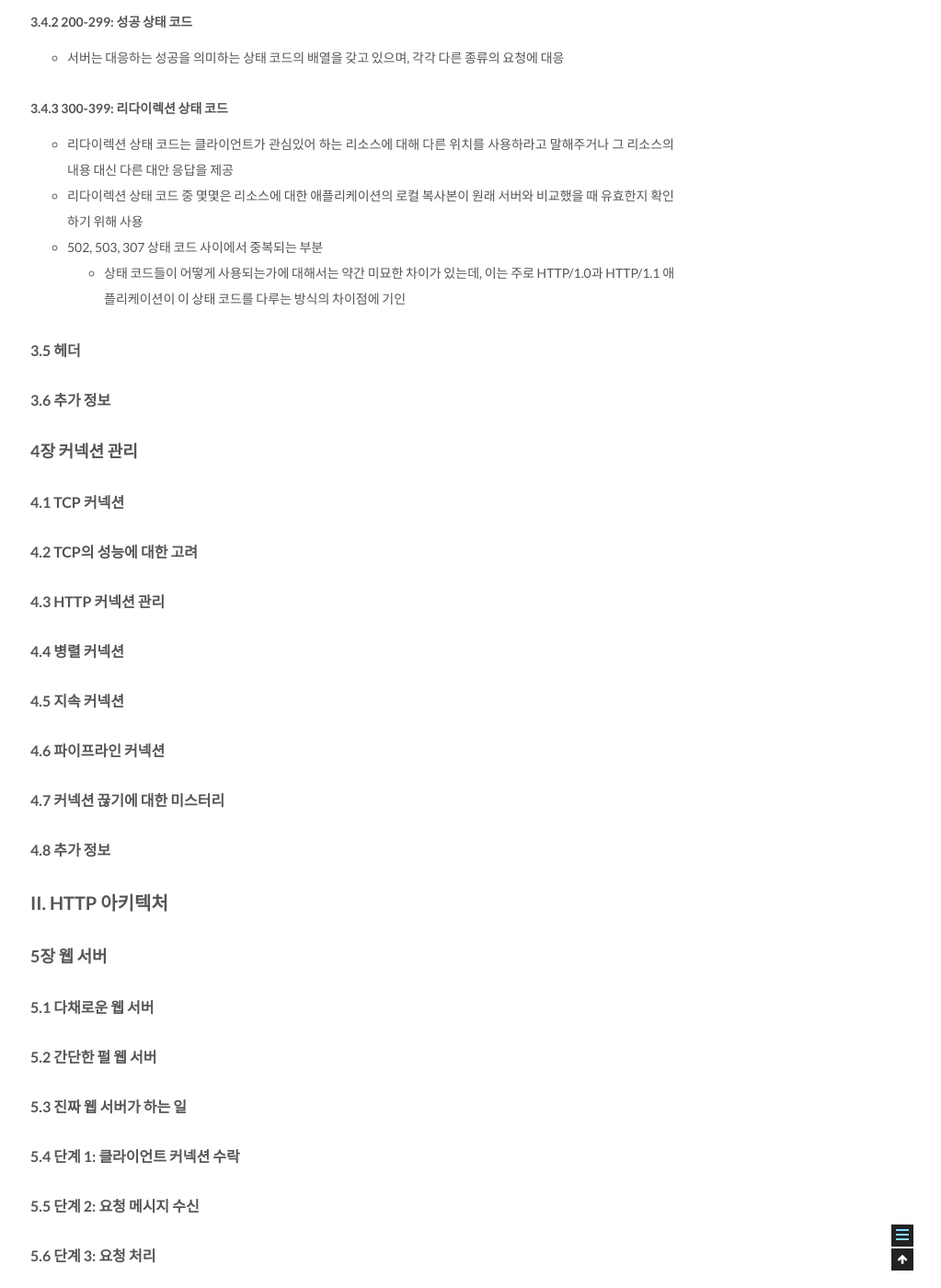
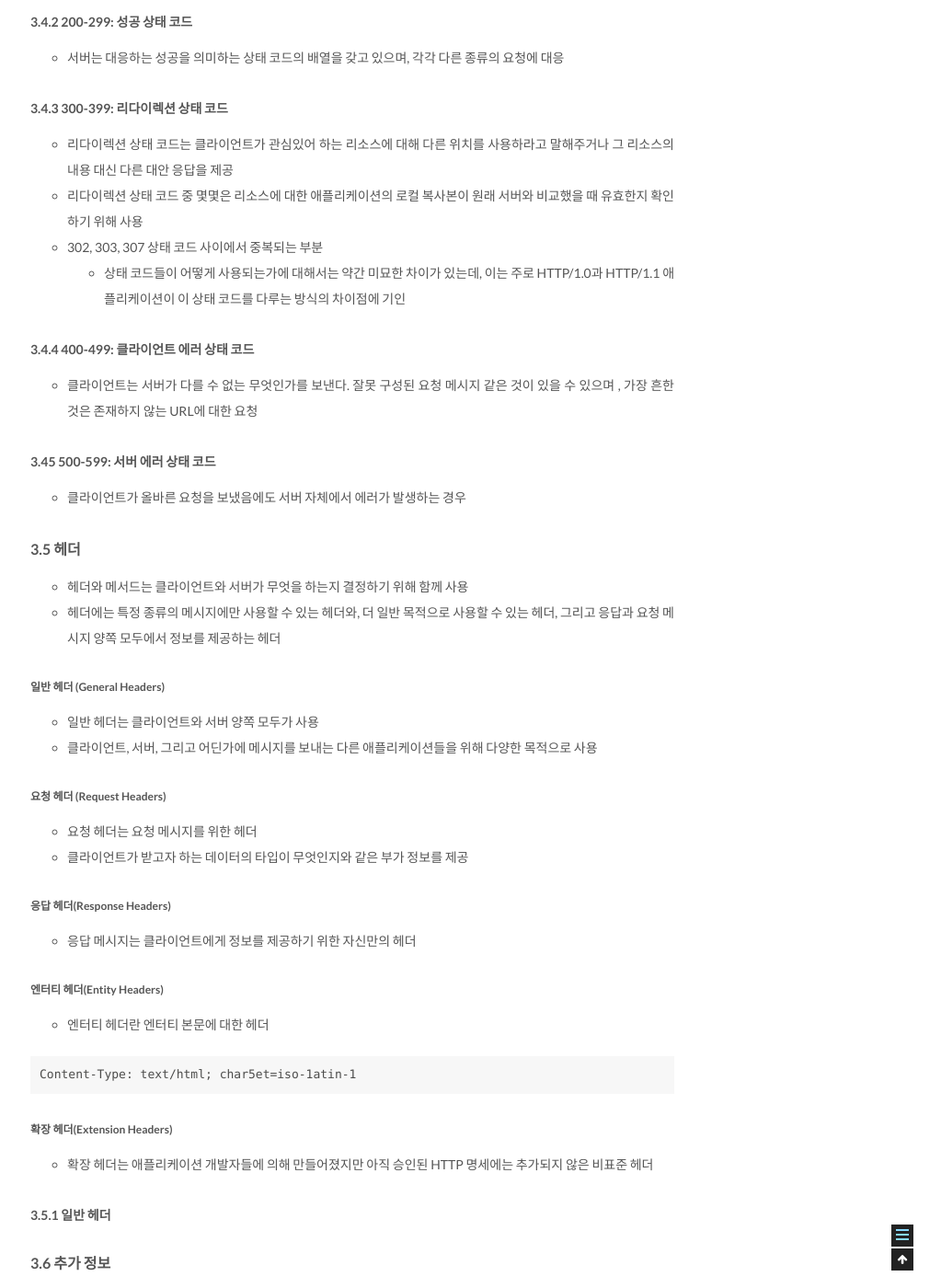
Before and after one commit to csj4032/csj4032.github.io, a Jekyll site: the page built from _posts/2018-01-21-HTTP완벽가이드.md, in a window 1280 px wide and 1400 px high, scrolled down 24680 px. Shown: the whole window at 92% size, without its empty margins (257-1280 px from the left). Built offline with Jekyll 4.4.1, drawn with Linux system fonts in a browser that asks for light colours.

Commit message:
HTTP완벽가이드 포스팅 수정

````diff
--- a/_posts/2018-01-21-HTTP완벽가이드.md
+++ b/_posts/2018-01-21-HTTP완벽가이드.md
@@ -600,10 +600,41 @@ HTTP/<메이저>.<마이너>
 ##### 3.4.3 300-399: 리다이렉션 상태 코드
 * 리다이렉션 상태 코드는 클라이언트가 관심있어 하는 리소스에 대해 다른 위치를 사용하라고 말해주거나 그 리소스의 내용 대신 다른 대안 응답을 제공
 * 리다이렉션 상태 코드 중 몇몇은 리소스에 대한 애플리케이션의 로컬 복사본이 원래 서버와 비교했을 때 유효한지 확인하기 위해 사용
-* 502, 503, 307 상태 코드 사이에서 중복되는 부분
+* 302, 303, 307 상태 코드 사이에서 중복되는 부분
   * 상태 코드들이 어떻게 사용되는가에 대해서는 약간 미묘한 차이가 있는데, 이는 주로 HTTP/1.0과 HTTP/1.1 애플리케이션이 이 상태 코드를 다루는 방식의 차이점에 기인
 
+##### 3.4.4 400-499: 클라이언트 에러 상태 코드
+* 클라이언트는 서버가 다를 수 없는 무엇인가를 보낸다. 잘못 구성된 요청 메시지 같은 것이 있을 수 있으며 , 가장 흔한 것은 존재하지 않는 URL에 대한 요청
+
+##### 3.45 500-599: 서버 에러 상태 코드
+* 클라이언트가 올바른 요청을 보냈음에도 서버 자체에서 에러가 발생하는 경우
+
 #### 3.5 헤더
+* 헤더와 메서드는 클라이언트와 서버가 무엇을 하는지 결정하기 위해 함께 사용
+* 헤더에는 특정 종류의 메시지에만 사용할 수 있는 헤더와, 더 일반 목적으로 사용할 수 있는 헤더, 그리고 응답과 요청 메시지 양쪽 모두에서 정보를 제공하는 헤더
+
+###### 일반 헤더 (General Headers)
+* 일반 헤더는 클라이언트와 서버 양쪽 모두가 사용
+* 클라이언트, 서버, 그리고 어딘가에 메시지를 보내는 다른 애플리케이션들을 위해 다양한 목적으로 사용
+
+###### 요청 헤더 (Request Headers)
+* 요청 헤더는 요청 메시지를 위한 헤더
+* 클라이언트가 받고자 하는 데이터의 타입이 무엇인지와 같은 부가 정보를 제공
+
+###### 응답 헤더(Response Headers)
+* 응답 메시지는 클라이언트에게 정보를 제공하기 위한 자신만의 헤더
+
+###### 엔터티 헤더(Entity Headers)
+* 엔터티 헤더란 엔터티 본문에 대한 헤더
+
+```
+Content-Type: text/html; char5et=iso-1atin-1
+```
+
+###### 확장 헤더(Extension Headers)
+* 확장 헤더는 애플리케이션 개발자들에 의해 만들어졌지만 아직 승인된 HTTP 명세에는 추가되지 않은 비표준 헤더
+
+##### 3.5.1 일반 헤더
 
 #### 3.6 추가 정보
 
````
